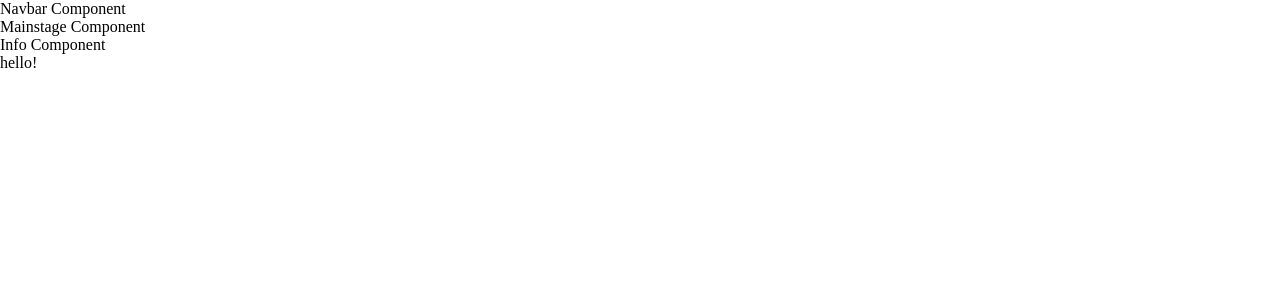
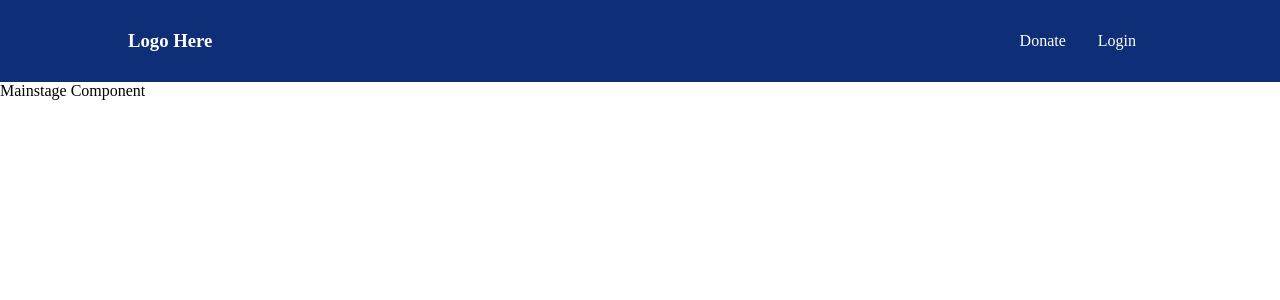
Before and after one commit to vlee022/forEach.2.0, a React app: page / in a window 1280 px wide. Shown: the top 300 px of the page. Built offline with nearby package versions, Linux system fonts and the light colour scheme.

Commit message:
nav-bar done

```diff
--- a/client/App.jsx
+++ b/client/App.jsx
@@ -1,6 +1,8 @@
 import React, { Component } from 'react';
 import Homepage from './display/Homepage.jsx';
 import './styles.css';
+
+
 
 // Clean up App Component
 class App extends Component {
--- a/client/components/home/Navbar.jsx
+++ b/client/components/home/Navbar.jsx
@@ -1,8 +1,21 @@
 import React from 'react';
+import { Link } from 'react-router-dom';
 
 const Navbar = () => (
-  <div>
-    Navbar Component
+  <div className="nav-bar">
+    <nav>
+      <Link to="/">
+        <h3>Logo Here</h3>
+      </Link>
+      <ul>
+        <Link to="/donate">
+          <li>Donate</li>
+        </Link>
+        <Link to="/login">
+          <li>Login</li>
+        </Link>
+      </ul>
+    </nav>
   </div>
 );
 
--- a/client/components/payments/Payments.jsx
+++ b/client/components/payments/Payments.jsx
@@ -1,169 +1,179 @@
+// import React from 'react';
+
+// class Payments extends Component {
+//   constructor() {
+//     super();
+//     this.state = {
+//       nameinput: '',
+//       donationAmount: '',
+//       creditCard: '',
+//       phone: '',
+//       date: '',
+//       email: '',
+//       username: '',
+//       password: '',
+//       totalRaised: '',
+//     };
+//     this.handleClick = this.handleClick.bind(this);
+//   }
+
+//   handleClick(event) {
+//     const donations = {
+//       nameinput: this.state.nameinput,
+//       // nameinput : document.getElementById("nameinput").value,
+//       donationAmount: this.state.donationAmount,
+//       creditCard: this.state.creditCard,
+//       phone: this.state.phone,
+//       date: this.state.date,
+//       email: this.state.emai,
+//     };
+//     const members = { username: this.state.username, password: this.state.password };
+
+//     preventDefault(event);
+//     fetch('/donate', {
+//       method: 'POST',
+//       headers: {
+//         'Content-Type': 'application/json',
+//       },
+//       body: JSON.stringify({ donations, members }),
+//     });
+//   }
+
+//   render() {
+//     return (
+//       <div>
+//         <form>
+//           <input
+//             type="text"
+//             id="nameinput"
+//             onChange={(evt) => {
+//               this.setState({
+//                 ...this.state,
+//                 nameinput: evt.target.value,
+//               });
+//             }}
+//           >
+//             name
+//           </input>
+
+//           <input
+//             type="text"
+//             id="donationAmount"
+//             onChange={(evt) => {
+//               this.setState({
+//                 ...this.state,
+//                 donationAmount: evt.target.value,
+
+//               });
+//             }}
+//           >
+//             {' '}
+//             donation amount
+//           </input>
+
+//           <input
+//             type="text"
+//             id="creditCard"
+//             onChange={(evt) => {
+//               this.setState({
+//                 ...this.state,
+//                 creditCard: evt.target.value,
+//               });
+//             }}
+//           >
+//             {' '}
+//             creditcard
+//           </input>
+
+//           <input
+//             type="text"
+//             id="phone"
+//             onChange={(evt) => {
+//               this.setState({
+//                 ...this.state,
+//                 phone: evt.target.value,
+//               });
+//             }}
+//           >
+//             {' '}
+//             phone number
+//             {' '}
+//           </input>
+
+//           <input
+//             type="text"
+//             id="date"
+//             onChange={(evt) => {
+//               this.setState({
+//                 ...this.state,
+//                 nameinput: evt.target.value,
+//               });
+//             }}
+//           >
+//             {' '}
+//             date
+//           </input>
+
+//           <input
+//             type="text"
+//             id="email"
+//             onChange={(evt) => {
+//               this.setState({
+//                 ...this.state,
+//                 email: evt.target.value,
+//               });
+//             }}
+//           >
+//             {' '}
+//             email
+//           </input>
+
+//           <input type="checkbox" onChange="">Would you like to become a member?</input>
+
+//           <input
+//             type="text"
+//             id="username"
+//             onChange={(evt) => {
+//               this.setState({
+//                 ...this.state,
+//                 username: evt.target.value,
+//               });
+//             }}
+//           >
+//             {' '}
+//             username
+//           </input>
+
+//           <input
+//             type="text"
+//             id="password"
+//             onChange={(evt) => {
+//               this.setState({
+//                 ...this.state,
+//                 password: evt.target.value,
+//               });
+//             }}
+//           >
+//             {' '}
+//             password
+//           </input>
+
+//           <button onClick={this.handleClick}>Submit</button>
+//         </form>
+//       </div>
+
+//     );
+//   }
+// }
+
+// export default Payments;
+
 import React from 'react';
 
-class Payments extends Component {
-  constructor() {
-    super();
-    this.state = {
-      nameinput: '',
-      donationAmount: '',
-      creditCard: '',
-      phone: '',
-      date: '',
-      email: '',
-      username: '',
-      password: '',
-      totalRaised: '',
-    };
-    this.handleClick = this.handleClick.bind(this);
-  }
-
-  handleClick(event) {
-    const donations = {
-      nameinput: this.state.nameinput,
-      // nameinput : document.getElementById("nameinput").value,
-      donationAmount: this.state.donationAmount,
-      creditCard: this.state.creditCard,
-      phone: this.state.phone,
-      date: this.state.date,
-      email: this.state.emai,
-    };
-    const members = { username: this.state.username, password: this.state.password };
-
-    preventDefault(event);
-    fetch('/donate', {
-      method: 'POST',
-      headers: {
-        'Content-Type': 'application/json',
-      },
-      body: JSON.stringify({ donations, members }),
-    });
-  }
-
-  render() {
-    return (
-      <div>
-        <form>
-          <input
-            type="text"
-            id="nameinput"
-            onChange={(evt) => {
-              this.setState({
-                ...this.state,
-                nameinput: evt.target.value,
-              });
-            }}
-          >
-            name
-          </input>
-
-          <input
-            type="text"
-            id="donationAmount"
-            onChange={(evt) => {
-              this.setState({
-                ...this.state,
-                donationAmount: evt.target.value,
-
-              });
-            }}
-          >
-            {' '}
-            donation amount
-          </input>
-
-          <input
-            type="text"
-            id="creditCard"
-            onChange={(evt) => {
-              this.setState({
-                ...this.state,
-                creditCard: evt.target.value,
-              });
-            }}
-          >
-            {' '}
-            creditcard
-          </input>
-
-          <input
-            type="text"
-            id="phone"
-            onChange={(evt) => {
-              this.setState({
-                ...this.state,
-                phone: evt.target.value,
-              });
-            }}
-          >
-            {' '}
-            phone number
-            {' '}
-          </input>
-
-          <input
-            type="text"
-            id="date"
-            onChange={(evt) => {
-              this.setState({
-                ...this.state,
-                nameinput: evt.target.value,
-              });
-            }}
-          >
-            {' '}
-            date
-          </input>
-
-          <input
-            type="text"
-            id="email"
-            onChange={(evt) => {
-              this.setState({
-                ...this.state,
-                email: evt.target.value,
-              });
-            }}
-          >
-            {' '}
-            email
-          </input>
-
-          <input type="checkbox" onChange="">Would you like to become a member?</input>
-
-          <input
-            type="text"
-            id="username"
-            onChange={(evt) => {
-              this.setState({
-                ...this.state,
-                username: evt.target.value,
-              });
-            }}
-          >
-            {' '}
-            username
-          </input>
-
-          <input
-            type="text"
-            id="password"
-            onChange={(evt) => {
-              this.setState({
-                ...this.state,
-                password: evt.target.value,
-              });
-            }}
-          >
-            {' '}
-            password
-          </input>
-
-          <button onClick={this.handleClick}>Submit</button>
-        </form>
-      </div>
-
-    );
-  }
-}
+const Payments = () => (
+  <div>
+    Payments Component
+  </div>
+);
 
 export default Payments;
--- a/client/display/Homepage.jsx
+++ b/client/display/Homepage.jsx
@@ -1,8 +1,11 @@
 import React, { Component } from 'react';
-import Navbar from '../components/home/Navbar.jsx';
 import Mainstage from '../components/home/Mainstage.jsx';
 import Info from '../components/home/Info.jsx';
 import TotalDonations from '../components/home/TotalDonations.jsx';
+import Payments from '../components/payments/Payments.jsx';
+import Login from '../components/login/Login.jsx';
+import Navbar from '../components/home/Navbar.jsx';
+import { BrowserRouter as Router, Switch, Route } from 'react-router-dom';
 
 class Homepage extends Component {
   constructor(props) {
@@ -16,12 +19,16 @@ class Homepage extends Component {
   render() {
     return (
       <div>
-        <Navbar />
-        <Mainstage />
-        <div>
-          <Info />
-          <TotalDonations />
-        </div>
+        <Router>
+          <Navbar />
+          <Switch>
+            <Route path="/" exact>
+              <Mainstage />
+            </Route>
+            <Route path="/donate" exact component={Payments} />
+            <Route path="/login" exact component={Login} />
+          </Switch>
+        </Router>
       </div>
     );
   }
--- a/client/styles.css
+++ b/client/styles.css
@@ -1,4 +1,41 @@
 body {
+  box-sizing: border-box;
   background-color: white;
   margin: 0;
 }
+
+/* Nav Bar Styles */
+nav {
+  display: flex;
+  justify-content: space-between;
+  align-items: center;
+  max-width: 80%;
+  margin:auto;
+}
+
+.nav-bar {
+  background-color: #0e2e77;
+}
+
+nav ul {
+  display: flex;
+}
+
+nav a,
+nav ul li {
+  color: #ffff;
+  text-decoration: none;
+}
+
+nav a:hover,
+nav ul li:hover {
+  color: #57c0a9;
+}
+
+nav ul li {
+  list-style-type: none;
+  margin: 1em;
+  text-decoration: none;
+}
+
+/* End Nav Bar Styles */
--- a/package.json
+++ b/package.json
@@ -32,6 +32,7 @@
     "eslint-plugin-react": "^7.22.0",
     "eslint-plugin-react-hooks": "^4.2.0",
     "nodemon": "^2.0.7",
+    "react-router-dom": "^5.2.0",
     "style-loader": "^2.0.0",
     "webpack": "^4.45.0",
     "webpack-cli": "^3.3.12",
```
Also changed, not shown: client/assets/codesmith.png (added).
